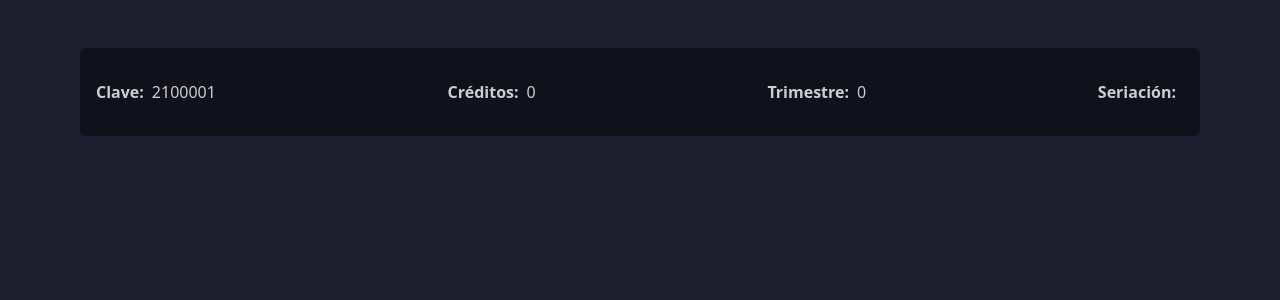
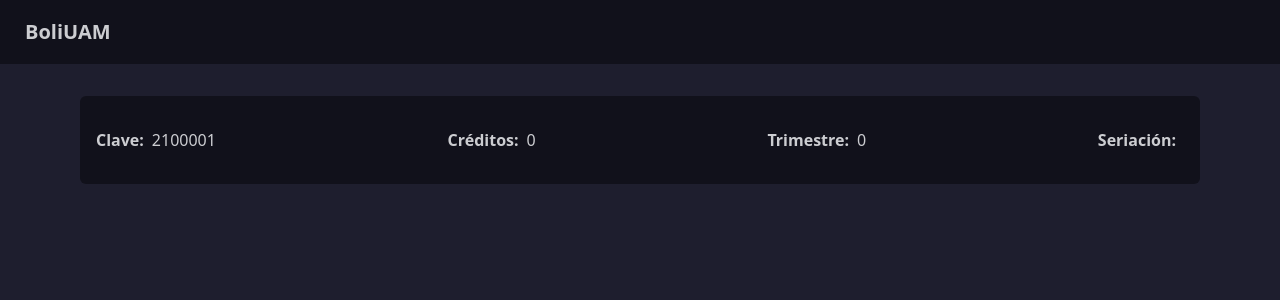
Before and after one commit to AxelHuerta/boliUAM, a React (Vite) app: page /ueas/2100001 in a window 1280 px wide. Shown: the top 300 px of the page. Built offline with nearby package versions, Linux system fonts and the light colour scheme.

Commit message:
add Navbar

```diff
--- /dev/null
+++ b/src/components/Navbar.tsx
@@ -0,0 +1,11 @@
+import { Link } from "react-router-dom";
+
+export default function Navbar() {
+  return (
+    <div className="navbar bg-neutral fixed z-10">
+      <Link to={"/"} className="btn btn-ghost text-xl font-extrabold">
+        BoliUAM
+      </Link>
+    </div>
+  );
+}
--- a/src/routes/Error404.tsx
+++ b/src/routes/Error404.tsx
@@ -1,13 +1,17 @@
 import { useRouteError } from "react-router-dom";
 import image404 from "../assets/404-page-not-found-monochromatic.svg";
+import Navbar from "../components/Navbar";
 
 export default function Error404() {
   const error = useRouteError();
   console.error(error);
 
   return (
-    <div className="flex h-screen justify-center mx-4">
-      <img src={image404} alt="404 error" className="max-w-md" />
-    </div>
+    <>
+      <Navbar />
+      <div className="flex h-screen justify-center mx-4">
+        <img src={image404} alt="404 error" className="max-w-md" />
+      </div>
+    </>
   );
 }
--- a/src/routes/Index.tsx
+++ b/src/routes/Index.tsx
@@ -1,9 +1,12 @@
 import Card from "../components/Card";
+import Navbar from "../components/Navbar";
 import { trimestres } from "../content/trimestres";
 
 export default function Index() {
   return (
-    <div className="flex flex-col justify-center items-center">
+    <>
+      <Navbar />
+      <div className="flex flex-col justify-center items-center pt-12">
         <h1 className="text-6xl font-extrabold text-center my-12">BoliUAM</h1>
         {trimestres.map((trimestre) => {
           return (
@@ -32,5 +35,6 @@ export default function Index() {
           );
         })}
       </div>
+    </>
   );
 }
--- a/src/routes/UeaDetails.tsx
+++ b/src/routes/UeaDetails.tsx
@@ -1,5 +1,6 @@
 import { useParams } from "react-router-dom";
 import { useUeas } from "../store/Store";
+import Navbar from "../components/Navbar";
 
 export default function UeaDetails() {
   const { ueaId } = useParams();
@@ -7,8 +8,10 @@ export default function UeaDetails() {
   const { uea } = useUeas((state) => state);
 
   return (
-    <div className="max-w-6xl m-auto">
-      <h1 className="uppercase text-2xl font-bold text-center my-12">
+    <>
+      <Navbar />
+      <div className="max-w-6xl m-auto pt-12">
+        <h1 className="uppercase text-2xl font-bold text-center m-12">
           {uea.name}
         </h1>
         <ul className="mx-4 bg-neutral px-4 py-8 rounded-md md:flex justify-between">
@@ -32,5 +35,6 @@ export default function UeaDetails() {
           </li>
         </ul>
       </div>
+    </>
   );
 }
```
Lines whose indentation alone changed are shown as unchanged.
